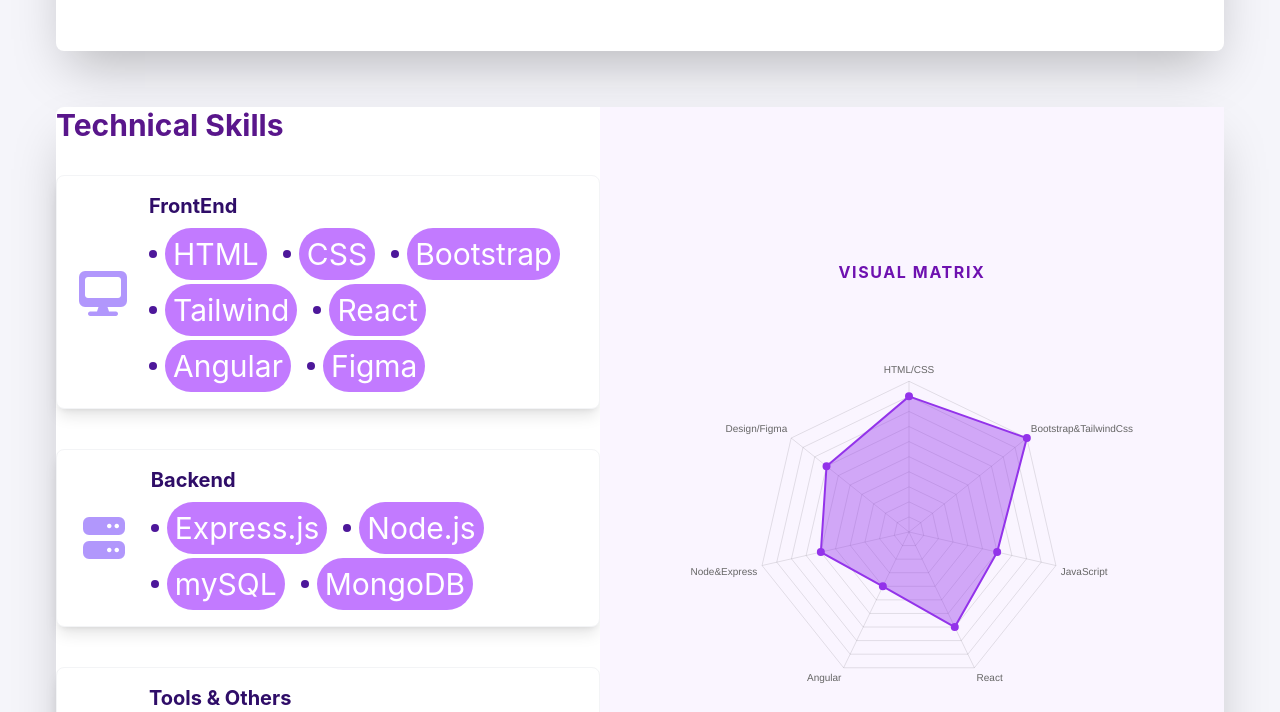
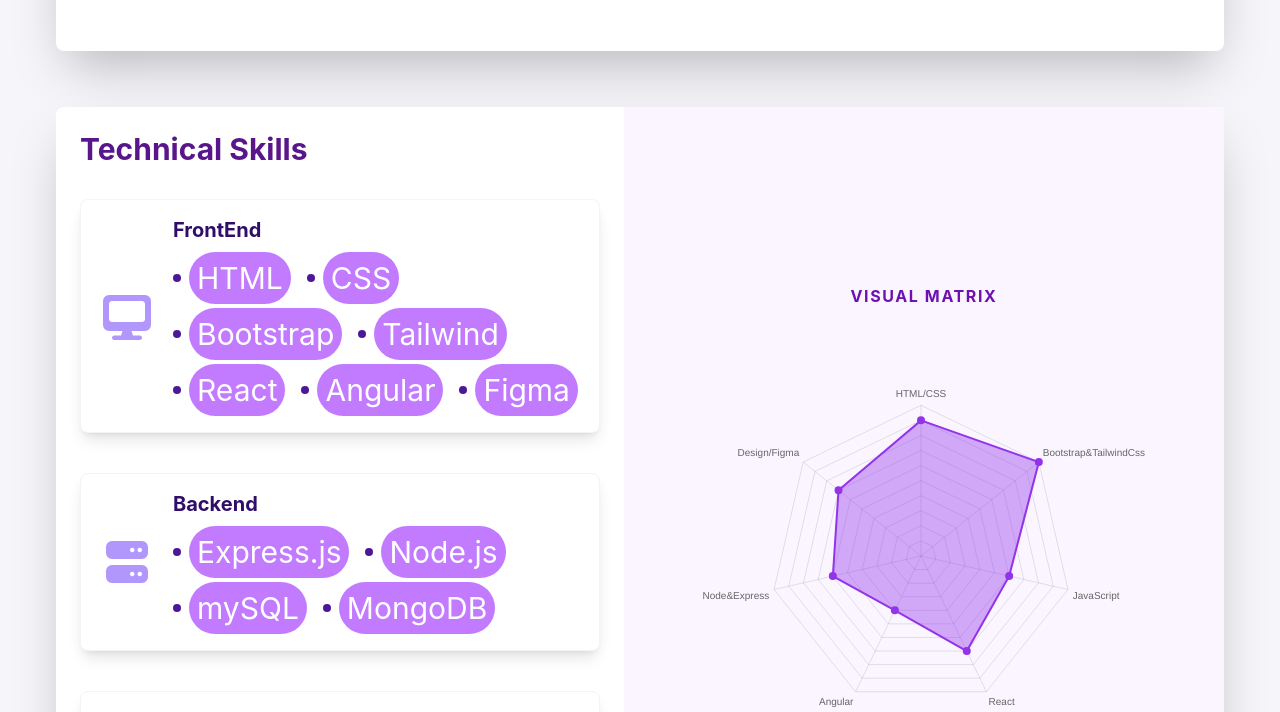
Before and after one commit to AgileRampler/portfolio-react, a React (Vite) app: page / in a window 1280 px wide. Shown: the part 1283-1995 px from the top of the page. Built offline with nearby package versions, Linux system fonts and the light colour scheme.

Commit message:
ui change

```diff
--- a/src/pages/main/mainPage.jsx
+++ b/src/pages/main/mainPage.jsx
@@ -272,7 +272,7 @@
         {/* Skills Section */}
         <div id='skills' className='flex flex-col lg:flex-row bg-white m-14 shadow-2xl rounded-lg'>
           {/* Left Column: Skill Cards */}
-          <div className='flex-1 '>
+          <div className='flex-1 m-6'>
             <div className='mb-8 font-bold text-3xl text-purple-900'>Technical Skills</div>
             <div className='grid gap-10'>
               {card1.map((card, index) => (
```
